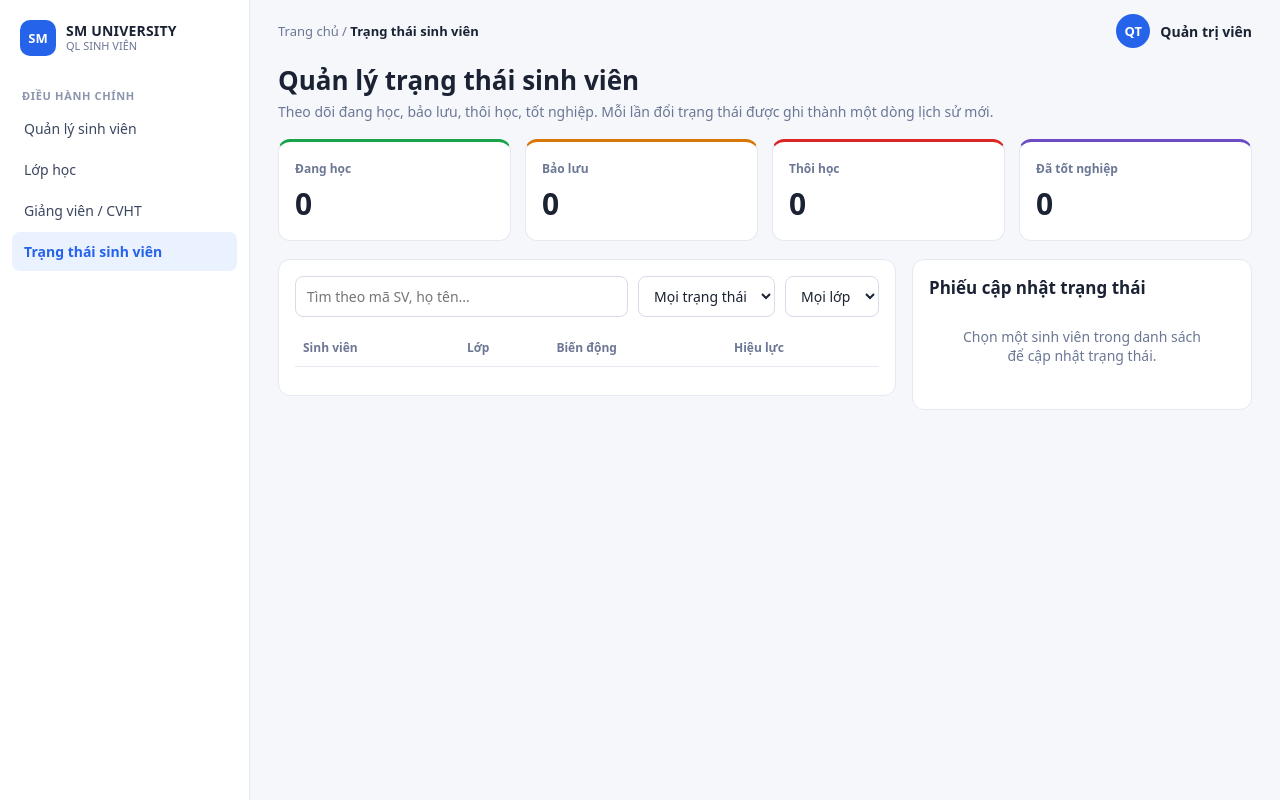
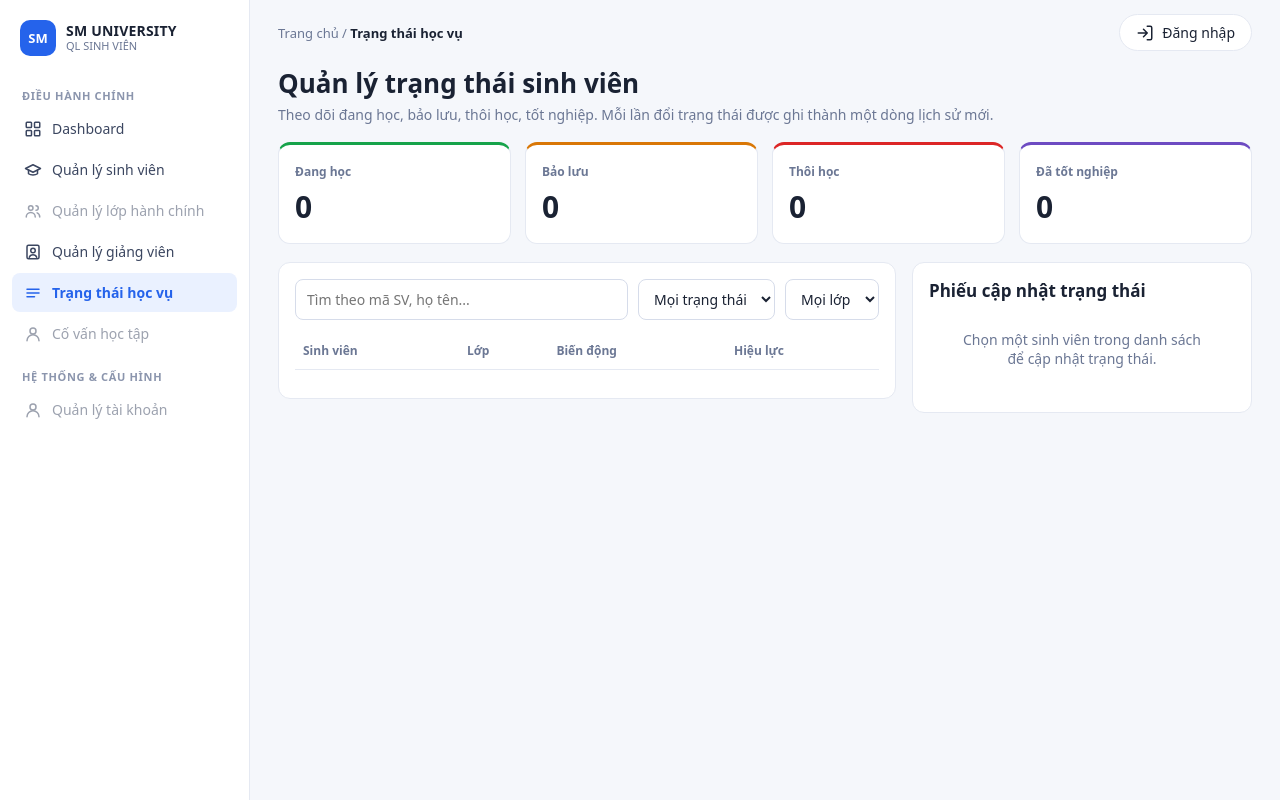
Before and after one commit to camdao1807/student-management, a website: page public/student-status.html in a window 1280 px wide. Drawn offline with Linux system fonts and the light colour scheme; no server answers.

Commit message:
CVHT VÀ TTSV

```diff
--- a/public/student-status.html
+++ b/public/student-status.html
@@ -6,14 +6,18 @@
 <aside class="sidebar">
   <div class="brand"><div class="logo">SM</div><div><div class="brand-name">SM UNIVERSITY</div><div class="brand-sub">QL SINH VIÊN</div></div></div>
   <div class="nav-title">ĐIỀU HÀNH CHÍNH</div>
-  <a class="nav-item" href="student.html">Quản lý sinh viên</a>
-  <a class="nav-item" href="classes.html">Lớp học</a>
-  <a class="nav-item" href="advisor-classe-sections.html">Giảng viên / CVHT</a>
-  <a class="nav-item active" href="student-status.html">Trạng thái sinh viên</a>
+  <a class="nav-item" href="dashboard.html"><svg viewBox="0 0 24 24"><rect x="3" y="3" width="7" height="7" rx="1"/><rect x="14" y="3" width="7" height="7" rx="1"/><rect x="3" y="14" width="7" height="7" rx="1"/><rect x="14" y="14" width="7" height="7" rx="1"/></svg><span>Dashboard</span></a>
+  <a class="nav-item" href="student.html"><svg viewBox="0 0 24 24"><path d="M22 10 12 5 2 10l10 5 10-5z"/><path d="M6 12v5c3 2 9 2 12 0v-5"/></svg><span>Quản lý sinh viên</span></a>
+  <a class="nav-item disabled"><svg viewBox="0 0 24 24"><circle cx="9" cy="8" r="3"/><path d="M3 20c0-3.3 2.7-6 6-6s6 2.7 6 6"/><path d="M16 5a3 3 0 0 1 0 6M21 20c0-2.5-1.5-4.6-3.5-5.5"/></svg><span>Quản lý lớp hành chính</span></a>
+  <a class="nav-item" href="advisor-classe-sections.html"><svg viewBox="0 0 24 24"><rect x="4" y="3" width="16" height="18" rx="2"/><circle cx="12" cy="10" r="3"/><path d="M7 19c.8-2.3 2.6-3.5 5-3.5s4.2 1.2 5 3.5"/></svg><span>Quản lý giảng viên</span></a>
+  <a class="nav-item active" href="student-status.html"><svg viewBox="0 0 24 24"><path d="M4 7h16M4 12h16M4 17h10"/></svg><span>Trạng thái học vụ</span></a>
+  <a class="nav-item disabled"><svg viewBox="0 0 24 24"><circle cx="12" cy="8" r="4"/><path d="M4 21c0-4.4 3.6-8 8-8s8 3.6 8 8"/></svg><span>Cố vấn học tập</span></a>
+  <div class="nav-title">HỆ THỐNG &amp; CẤU HÌNH</div>
+  <a class="nav-item disabled"><svg viewBox="0 0 24 24"><circle cx="12" cy="8" r="4"/><path d="M4 21c0-4.4 3.6-8 8-8s8 3.6 8 8"/></svg><span>Quản lý tài khoản</span></a>
 </aside>
 <div class="content">
-  <div class="topbar"><div class="crumb">Trang chủ / <b>Trạng thái sinh viên</b></div>
-    <div class="user-area"><div class="avatar">QT</div><span class="user-name">Quản trị viên</span></div></div>
+  <div class="topbar"><div class="crumb">Trang chủ / <b>Trạng thái học vụ</b></div>
+    <div class="user-area"><a class="login-btn" href="login.html"><svg class="ic" viewBox="0 0 24 24"><path d="M15 3h4a2 2 0 0 1 2 2v14a2 2 0 0 1-2 2h-4"/><path d="M10 17l5-5-5-5M15 12H3"/></svg>Đăng nhập</a></div></div>
   <div class="page-head"><div><h1>Quản lý trạng thái sinh viên</h1>
     <p>Theo dõi đang học, bảo lưu, thôi học, tốt nghiệp. Mỗi lần đổi trạng thái được ghi thành một dòng lịch sử mới.</p></div></div>
   <div class="stats">
```
Also changed, not shown: public/advisor-classe-sections.html (+10 -6 lines), public/dashboard.html (+3 -3 lines), public/student.html (+2 -2 lines).
